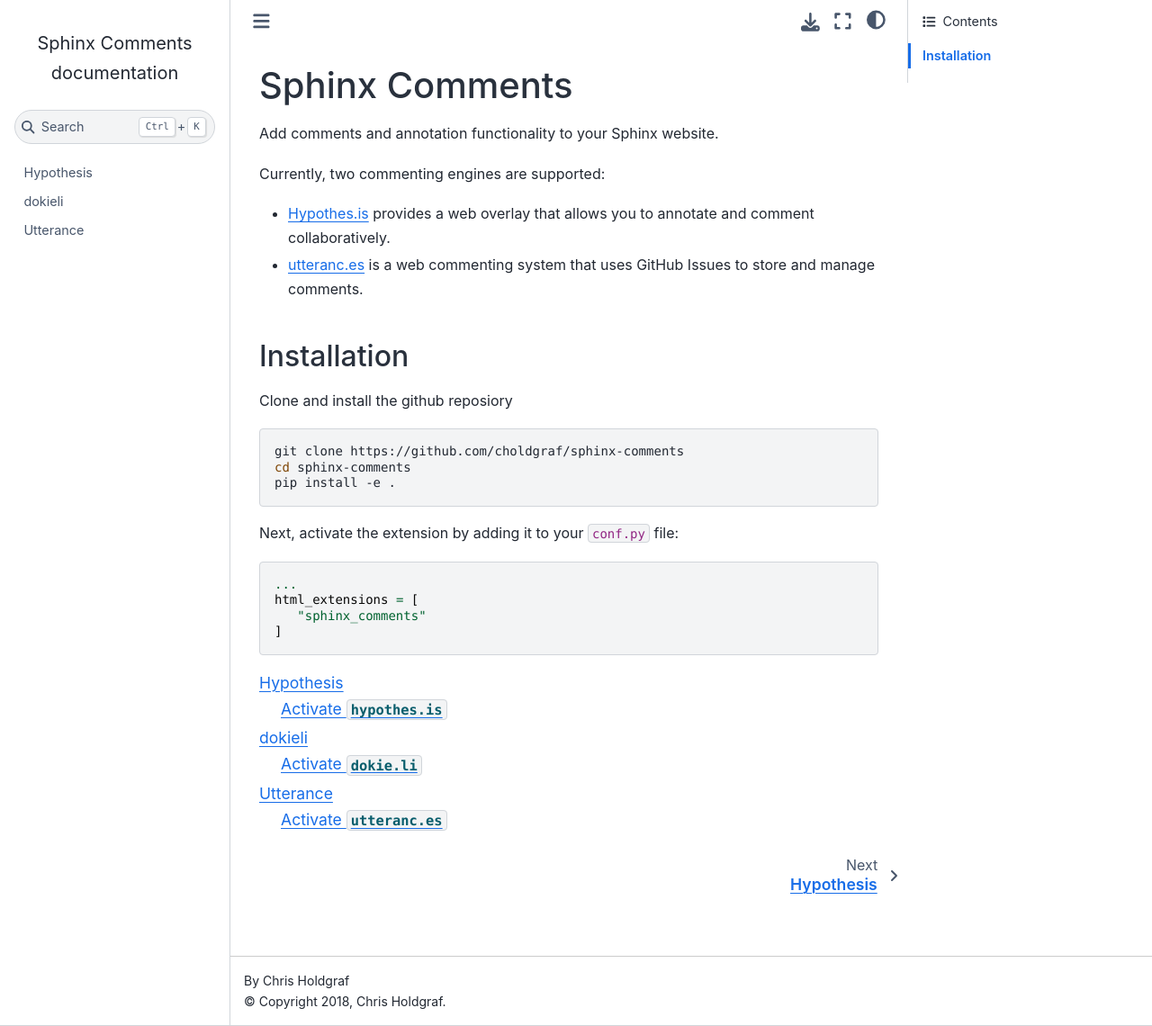
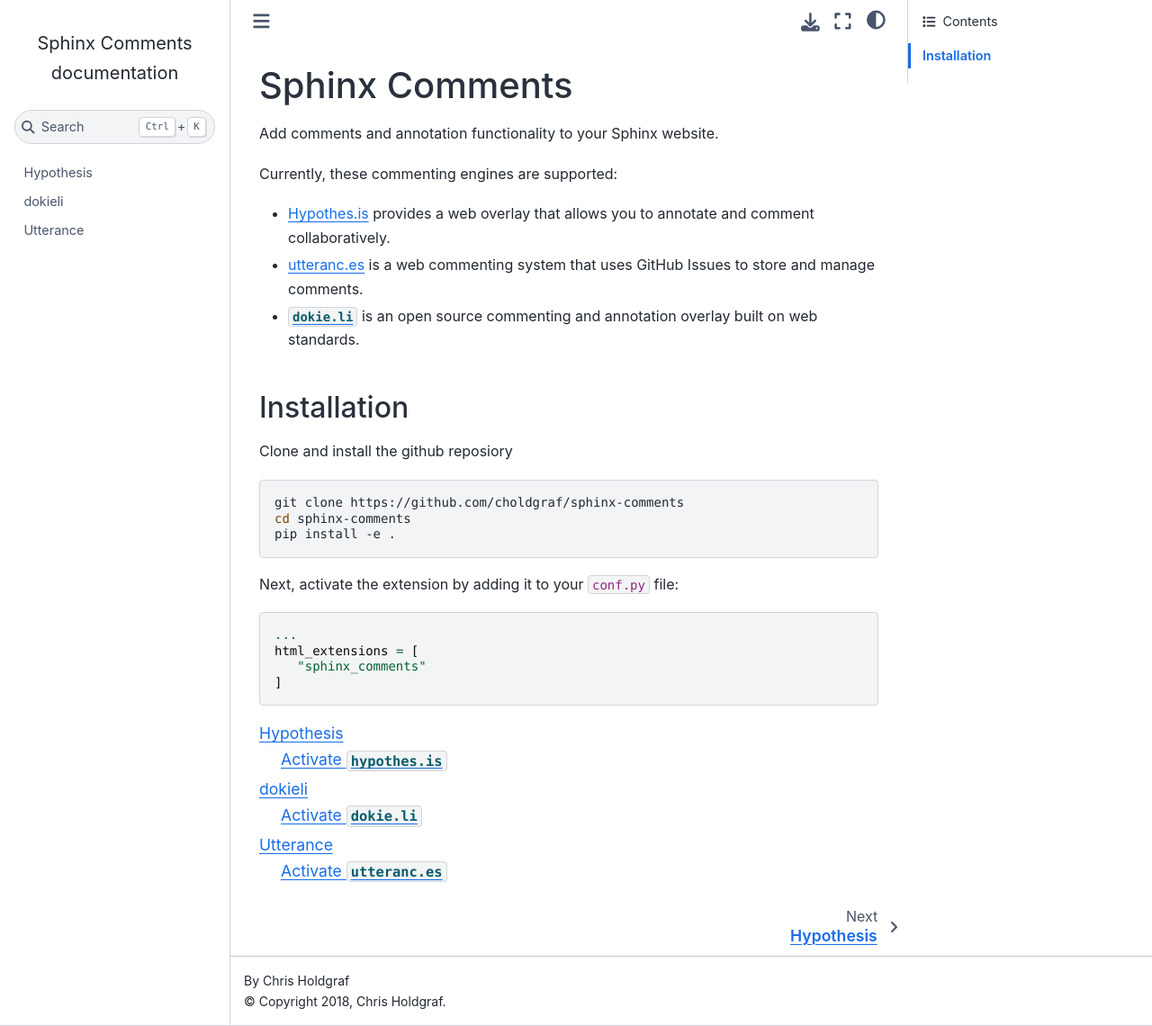
Before and after one commit to executablebooks/sphinx-comments, a Sphinx documentation site: the page built from doc/index.md, in a window 1280 px wide and 1140 px high. Shown: the whole window at 90% size. Built offline with Sphinx 7.4.7 and the Sphinx Book theme 1.1.4, drawn with Linux system fonts in a browser that asks for light colours.

Commit message:
📚 DOCS: Infra for docs (#7)

```diff
--- a/doc/index.md
+++ b/doc/index.md
@@ -2,10 +2,11 @@
 
 Add comments and annotation functionality to your Sphinx website.
 
-Currently, two commenting engines are supported:
+Currently, these commenting engines are supported:
 
 - [Hypothes.is](https://hypothes.is/) provides a web overlay that allows you to annotate and comment collaboratively.
 - [utteranc.es](https://utteranc.es/) is a web commenting system that uses GitHub Issues to store and manage comments.
+- [`dokie.li`](https://dokie.li/) is an open source commenting and annotation overlay built on web standards.
 
 ## Installation
 
--- a/setup.py
+++ b/setup.py
@@ -34,6 +34,7 @@ setup(
     extras_require={
         "code_style": ["flake8<3.8.0,>=3.7.0", "black", "pre-commit==1.17.0"],
         "sphinx": doc_reqs,
-        "testing": ["beautifulsoup4", "myst-parser",],
+        "testing": ["beautifulsoup4", "myst-parser", "pytest", "pytest-regressions",]
+        + doc_reqs,
     },
 )
```
Also changed, not shown: 1 other file.
